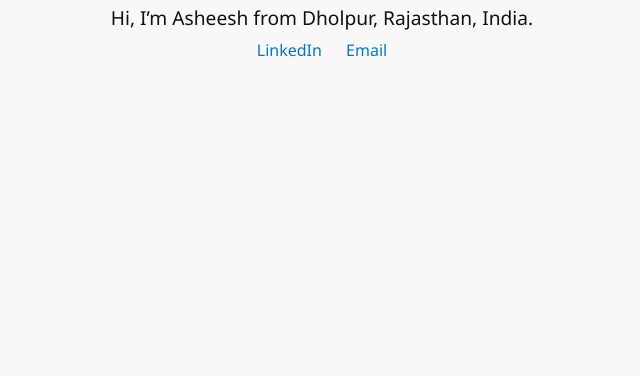
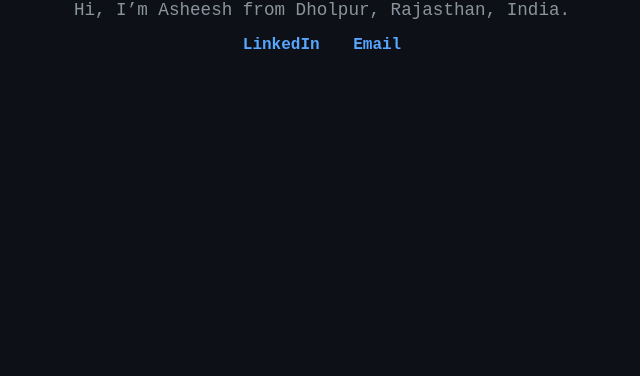
Before and after one commit to AsheeshDholpur/Asheesh, a plain HTML site: page index.html in a window 1280 px wide. Shown: the part 424-800 px from the top of the page, without its empty margins (318-958 px from the left). Drawn offline with Linux system fonts and the light colour scheme.

Commit message:
Update index.html

```diff
--- a/index.html
+++ b/index.html
@@ -6,10 +6,11 @@
   <meta name="description" content="Asheesh – personal website. From Dholpur, Rajasthan, India." />
   <title>Asheesh | asheesh.in</title>
   <style>
+    /* Technical style */
     body {
-      font-family: 'Segoe UI', sans-serif;
-      background: #f8f8f8;
-      color: #111;
+      font-family: 'Fira Code', 'Courier New', monospace;
+      background: #0d1117;
+      color: #c9d1d9;
       display: flex;
       flex-direction: column;
       align-items: center;
@@ -17,19 +18,57 @@
       height: 100vh;
       margin: 0;
       text-align: center;
+      cursor: crosshair;
+      transition: background 0.5s ease, color 0.5s ease;
     }
+
     h1 {
       font-size: 3rem;
       margin-bottom: 0.5rem;
+      color: #58a6ff;
+      letter-spacing: 1px;
+      animation: fadeIn 1s ease-in-out;
     }
+
     p {
-      font-size: 1.2rem;
-      margin: 0.5rem 0;
+      font-size: 1.1rem;
+      margin: 0.5rem 0 1rem;
+      color: #8b949e;
+      animation: fadeIn 1.5s ease-in-out;
     }
+
     .links a {
-      color: #0077cc;
+      color: #58a6ff;
       text-decoration: none;
-      margin: 0 10px;
+      margin: 0 12px;
+      font-weight: bold;
+      transition: color 0.3s ease, transform 0.2s ease;
+    }
+
+    .links a:hover {
+      color: #1f6feb;
+      transform: scale(1.1);
+      cursor: pointer;
+    }
+
+    @keyframes fadeIn {
+      from {
+        opacity: 0;
+        transform: translateY(10px);
+      }
+      to {
+        opacity: 1;
+        transform: translateY(0);
+      }
+    }
+
+    @media (max-width: 600px) {
+      h1 {
+        font-size: 2.2rem;
+      }
+      p {
+        font-size: 1rem;
+      }
     }
   </style>
 </head>
```
